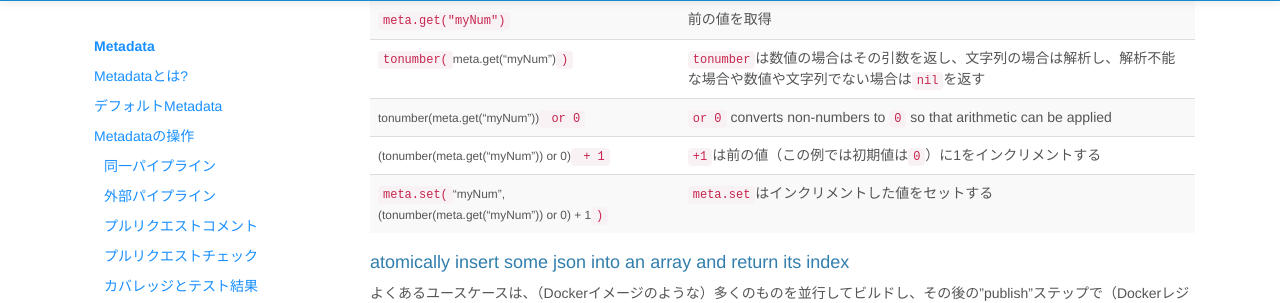
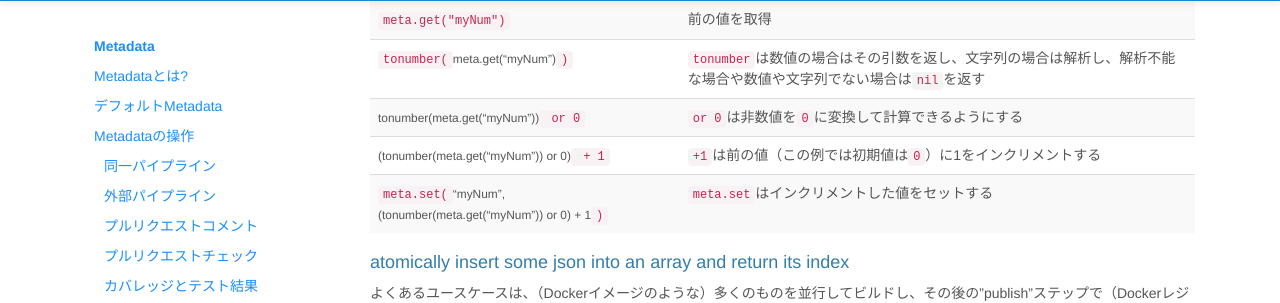
Before and after one commit to screwdriver-cd/guide, a Jekyll site: the page built from docs/ja/user-guide/metadata.md, in a window 1280 px wide and 900 px high, scrolled down 7598 px. Shown: the part 151-454 px from the top of the window. Built offline with Jekyll 4.4.1, drawn with Linux system fonts in a browser that asks for light colours.

Commit message:
Update metadata.md

```diff
--- a/docs/ja/user-guide/metadata.md
+++ b/docs/ja/user-guide/metadata.md
@@ -342,7 +342,7 @@ meta lua -E 'meta.set("myNum", (tonumber(meta.get("myNum")) or 0) + 1)'
 | ---  | ---  |
 | `meta.get("myNum")` | 前の値を取得 |
 | `tonumber(`<small>meta.get("myNum")</small>`)` | `tonumber`は数値の場合はその引数を返し、文字列の場合は解析し、解析不能な場合や数値や文字列でない場合は`nil`を返す |
-| <small>tonumber(meta.get("myNum"))</small>` or 0` | `or 0` converts non-numbers to `0` so that arithmetic can be applied |
+| <small>tonumber(meta.get("myNum"))</small>` or 0` | `or 0`は非数値を`0`に変換して計算できるようにする |
 | <small>(tonumber(meta.get("myNum")) or 0)</small>` + 1` | `+1`は前の値（この例では初期値は`0`）に1をインクリメントする |
 | `meta.set(`<small>"myNum", (tonumber(meta.get("myNum")) or 0) + 1</small>`)` | `meta.set`はインクリメントした値をセットする |
 
```
